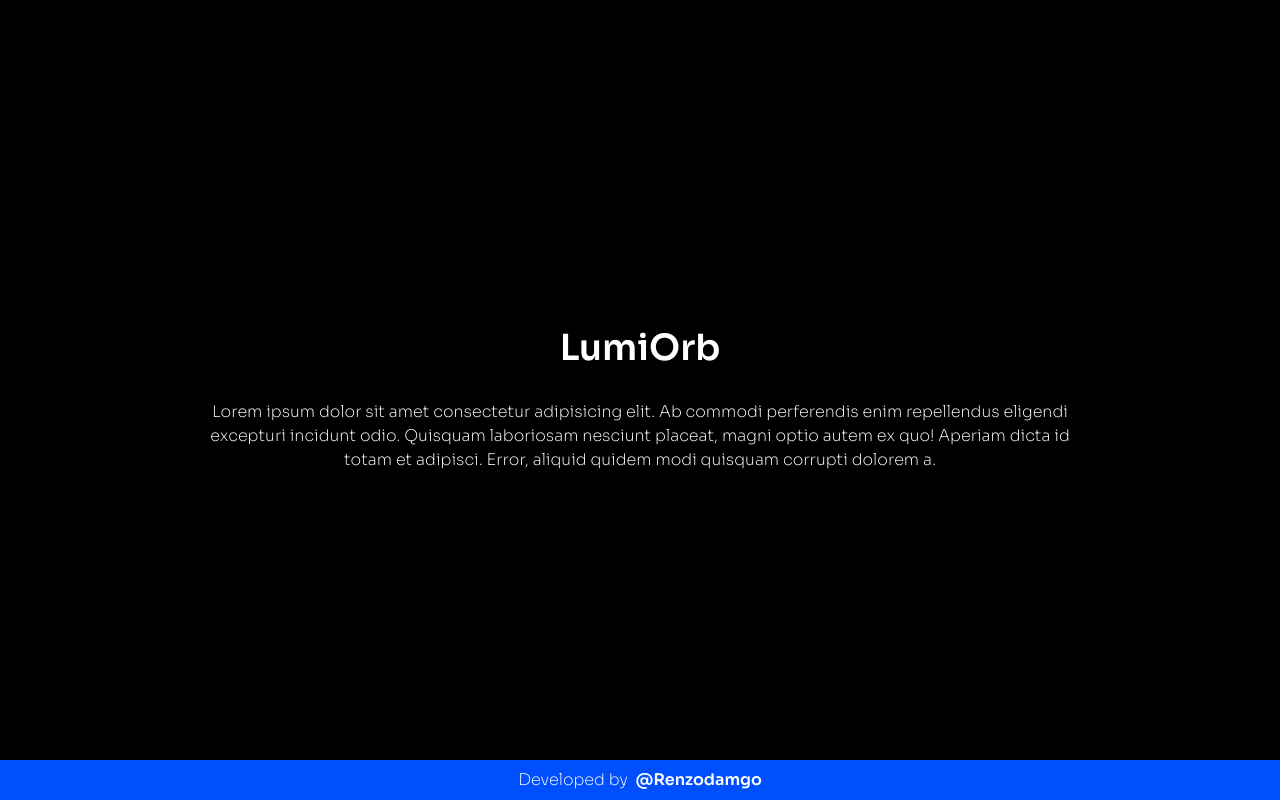
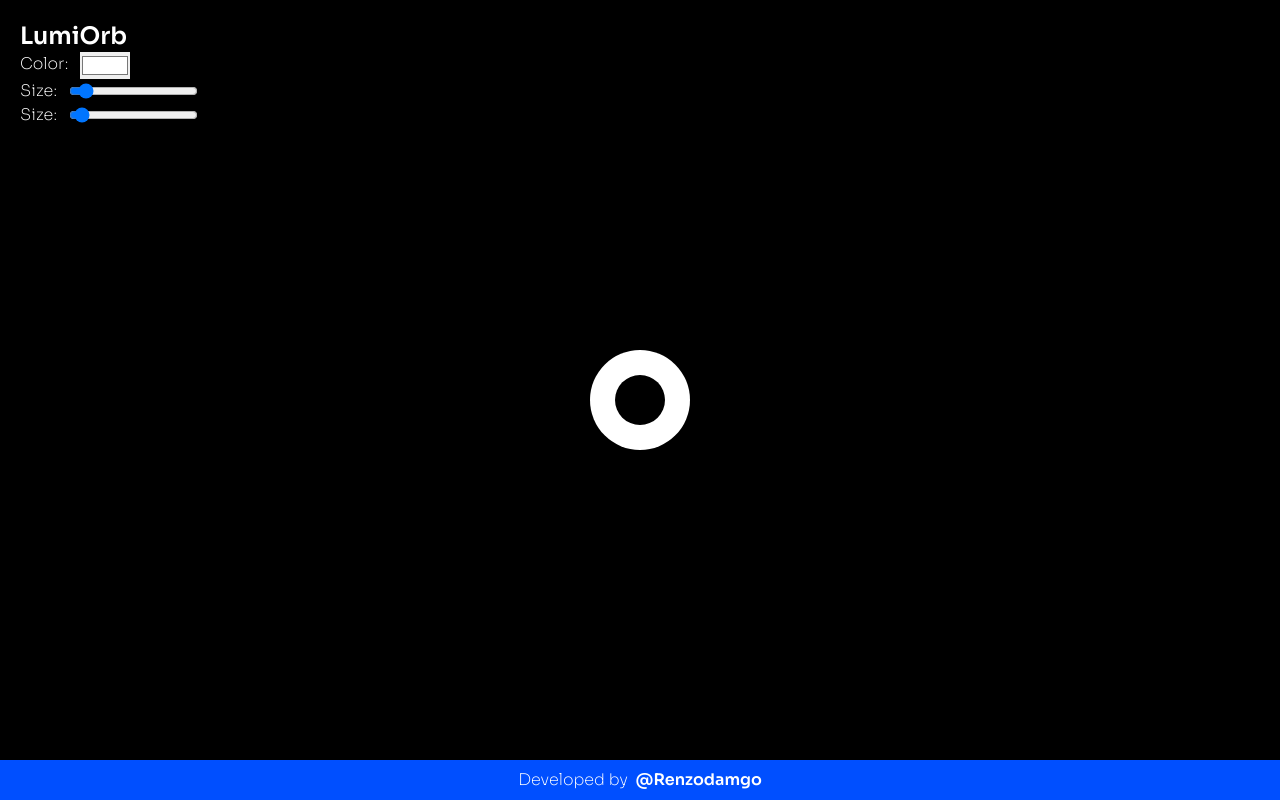
Before and after one commit to renzodamgo/lumiorb, a Next.js app: page / in a window 1280 px wide. Built offline with nearby package versions, Linux system fonts and the light colour scheme.

Commit message:
Add circle sliders

```diff
--- a/src/pages/index.tsx
+++ b/src/pages/index.tsx
@@ -1,7 +1,37 @@
 import type { NextPage } from 'next';
 import Head from 'next/head';
+import { ChangeEvent, useState } from 'react';
 
 const Home: NextPage = () => {
+	const [color, setColor] = useState('#FFFFFF');
+	const [circleOptions, SetCircleOptions] = useState({
+		width: 100,
+		height: 100,
+	});
+
+	const [innerCircleOptions, SetInnerCircleOptions] = useState({
+		width: 50,
+		height: 50,
+	});
+
+	const handleColor = (e: ChangeEvent<HTMLInputElement>) => {
+		setColor(e.target.value);
+	};
+
+	const handleSize = (e: ChangeEvent<HTMLInputElement>) => {
+		SetCircleOptions({
+			width: Number(e.target.value) || 0,
+			height: Number(e.target.value) || 0,
+		});
+	};
+
+	const innerHandleSize = (e: ChangeEvent<HTMLInputElement>) => {
+		SetInnerCircleOptions({
+			width: Number(e.target.value) || 0,
+			height: Number(e.target.value) || 0,
+		});
+	};
+
 	return (
 		<div>
 			<Head>
@@ -12,25 +42,80 @@ const Home: NextPage = () => {
 
 			<main>
 				<section>
-					<div className="flex justify-center items-center flex-col h-screen gap-8">
-						<div className="absolute bottom-0 w-full bg-blue flex justify-center">
+					<div className="flex justify-center items-center flex-col h-screen gap-8 relative">
+						<div className="absolute bottom-0 w-full bg-blue flex justify-center z-10">
 							<div className="flex flex-row py-2">
 								<p>Developed by &nbsp;</p>
 								<a
 									className=" font-semibold"
-									href="https://github.com/renzodamgo">
+									href="https://github.com/renzodamgo"
+									target="_blank"
+									rel="noreferrer">
 									@Renzodamgo
 								</a>
 							</div>
 						</div>
-						<h1 className="text-4xl font-semibold">LumiOrb</h1>
+						{/* <h1 className="text-4xl font-semibold">LumiOrb</h1>
 						<p className="max-w-[900px] text-center mx-6">
 							Lorem ipsum dolor sit amet consectetur adipisicing elit. Ab
 							commodi perferendis enim repellendus eligendi excepturi incidunt
 							odio. Quisquam laboriosam nesciunt placeat, magni optio autem ex
 							quo! Aperiam dicta id totam et adipisci. Error, aliquid quidem
 							modi quisquam corrupti dolorem a.
-						</p>
+						</p> */}
+						{/* <div
+							className={`w-[100px] h-[100px] bg-white`}
+							style={{ backgroundColor: color }}></div> */}
+						<div
+							className={`absolute rounded-full bg-white z-0`}
+							style={{
+								backgroundColor: color,
+								width: circleOptions.width,
+								height: circleOptions.height,
+							}}></div>
+						<div
+							className={`absolute rounded-full bg-black z-10`}
+							style={{
+								backgroundColor: 'black',
+								width: innerCircleOptions.width,
+								height: innerCircleOptions.height,
+							}}></div>
+						<div className=" absolute left-0 top-0  p-5">
+							<div className="flex gap-3 text-2xl font-semibold">
+								<h1>LumiOrb</h1>
+							</div>
+							<div className="flex gap-3">
+								Color:
+								<input
+									type="color"
+									onChange={handleColor}
+									value={color}
+									className="z-10"
+								/>
+							</div>
+							<div className="flex gap-3">
+								Size:
+								<input
+									type="range"
+									onChange={handleSize}
+									className="z-10"
+									value={circleOptions.height}
+									min="0"
+									max="1300"
+								/>
+							</div>
+							<div className="flex gap-3">
+								Size:
+								<input
+									type="range"
+									onChange={innerHandleSize}
+									className="z-10"
+									value={innerCircleOptions.height}
+									min="0"
+									max="1300"
+								/>
+							</div>
+						</div>
 					</div>
 				</section>
 			</main>
```
